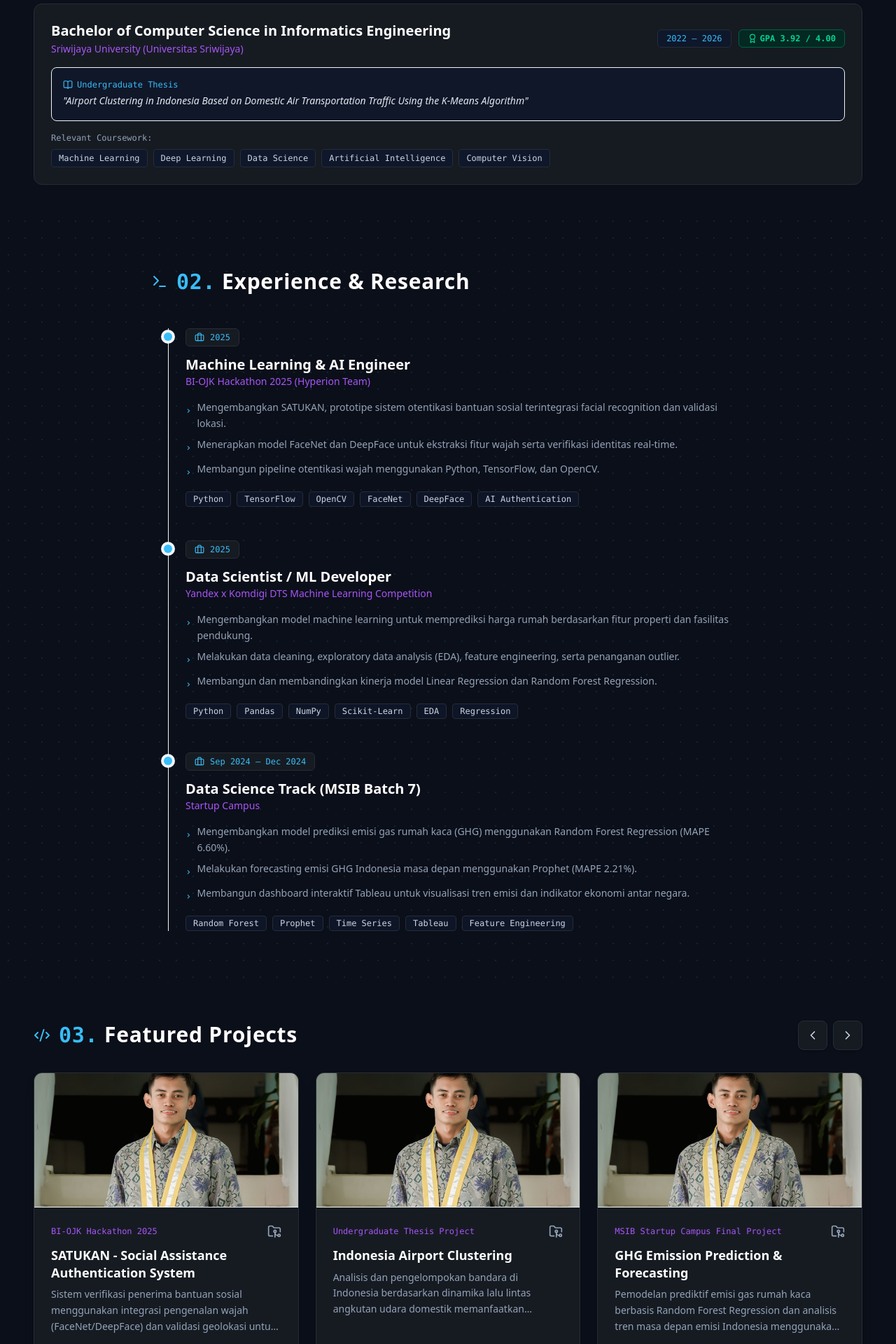
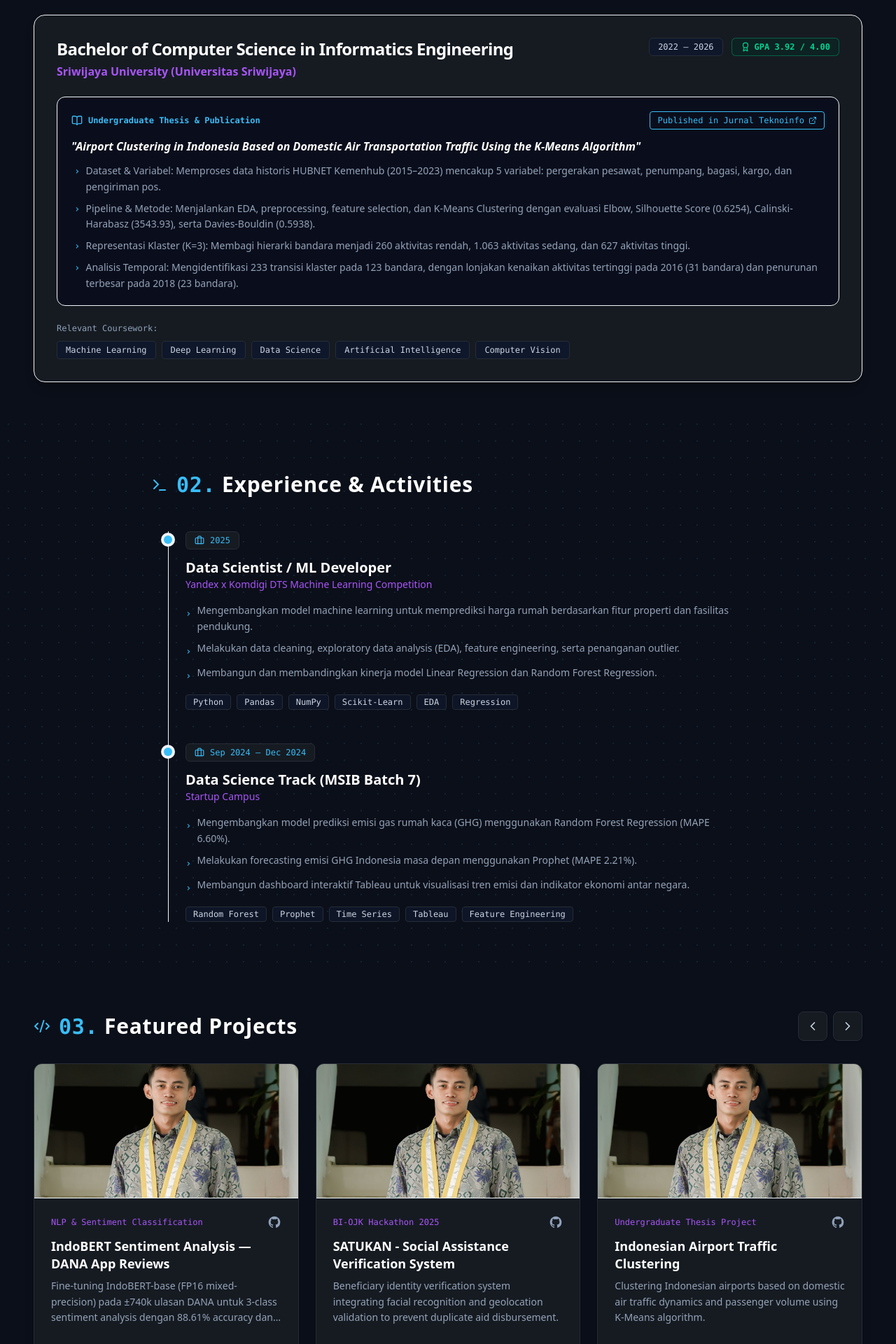
Before and after one commit to Morohmad/website-portofolio, a Next.js app: page / in a window 1280 px wide. Shown: the part 800-2720 px from the top of the page at 70% size. Built offline with nearby package versions, Linux system fonts and the light colour scheme.

Commit message:
Update projects data with IndoBERT and refined metrics

```diff
--- a/src/components/education.tsx
+++ b/src/components/education.tsx
@@ -2,64 +2,97 @@
 
 import React from "react";
 import { educationData } from "../data/education";
-import { GraduationCap, BookOpen, Award } from "lucide-react";
+import { GraduationCap, BookOpen, ExternalLink, Award } from "lucide-react";
 
 export default function Education() {
+  const edu = educationData;
+
   return (
-    <section id="education" className="py-10 bg-cyber-bg relative">
+    <section id="education" className="py-12 bg-cyber-bg relative">
       <div className="w-full max-w-[1400px] mx-auto px-6 md:px-12">
 
-        {/* Header */}
-        <div className="flex items-center gap-3 mb-6">
+        {/* Header Seksi */}
+        <div className="flex items-center gap-3 mb-8">
           <GraduationCap className="w-6 h-6 text-cyber-accent" />
           <h2 className="text-2xl md:text-3xl font-bold text-white tracking-wide">
             <span className="text-cyber-accent font-mono">01.</span> Education
           </h2>
         </div>
 
-        {/* Card Education */}
-        <div className="p-6 rounded-xl bg-cyber-card border border-cyber-border hover:border-cyber-accent/50 transition-all duration-300">
-          <div className="flex flex-col md:flex-row md:items-center justify-between gap-3 mb-4">
+        {/* Card Utama Education */}
+        <div className="p-6 md:p-8 rounded-2xl bg-cyber-card border border-cyber-border/80 hover:border-cyber-accent/50 transition-all duration-300 shadow-lg shadow-black/20">
+
+          {/* Header Card: Gelar, Universitas, Periode & GPA */}
+          <div className="flex flex-col md:flex-row md:items-start justify-between gap-4 mb-6">
             <div>
-              <h3 className="text-xl font-bold text-white mb-0.5">
-                {educationData.degree}
+              <h3 className="text-xl md:text-2xl font-bold text-white tracking-tight mb-1">
+                {edu.degree}
               </h3>
-              <p className="text-cyber-purple text-sm font-medium">
-                {educationData.institution}
+              <p className="text-sm md:text-base font-semibold text-cyber-purple">
+                {edu.institution}
               </p>
             </div>
 
-            <div className="flex flex-wrap items-center gap-2.5">
-              <span className="px-3 py-1 rounded-md bg-slate-900 border border-cyber-border text-cyber-accent font-mono text-xs">
-                {educationData.period}
+            <div className="flex items-center gap-3 shrink-0">
+              <span className="px-3 py-1 rounded-md bg-slate-900 border border-cyber-border text-slate-300 font-mono text-xs">
+                {edu.period}
               </span>
-              <span className="px-3 py-1 rounded-md bg-emerald-950/80 border border-emerald-800 text-emerald-400 font-mono text-xs font-semibold flex items-center gap-1">
+              <span className="inline-flex items-center gap-1.5 px-3 py-1 rounded-md bg-emerald-950/40 border border-emerald-500/40 text-emerald-400 font-mono text-xs font-semibold">
                 <Award className="w-3.5 h-3.5" />
-                GPA {educationData.gpa}
+                GPA {edu.gpa}
               </span>
             </div>
           </div>
 
-          {/* Thesis */}
-          <div className="mb-4 p-4 rounded-lg bg-slate-900/80 border border-cyber-border/80">
-            <p className="text-xs font-mono text-cyber-accent mb-1 flex items-center gap-1.5 font-medium">
-              <BookOpen className="w-3.5 h-3.5" /> Undergraduate Thesis
-            </p>
-            <p className="text-sm text-slate-200 italic leading-relaxed">
-              "{educationData.thesisTitle}"
-            </p>
+          {/* Kotak Skripsi & Publikasi Jurnal */}
+          <div className="p-5 rounded-xl bg-slate-950/60 border border-cyber-border/60 mb-6">
+
+            {/* Header Skripsi & Tautan Jurnal */}
+            <div className="flex flex-col sm:flex-row sm:items-center justify-between gap-2 mb-3">
+              <div className="flex items-center gap-2 text-cyber-accent font-mono text-xs font-semibold">
+                <BookOpen className="w-4 h-4" />
+                <span>Undergraduate Thesis & Publication</span>
+              </div>
+
+              {edu.thesis.journalUrl && (
+                <a
+                  href={edu.thesis.journalUrl}
+                  target="_blank"
+                  rel="noopener noreferrer"
+                  className="inline-flex items-center gap-1.5 px-2.5 py-1 rounded bg-cyber-accent/10 border border-cyber-accent/30 text-cyber-accent hover:bg-cyber-accent hover:text-slate-950 transition-all duration-200 text-xs font-mono font-medium self-start sm:self-auto"
+                >
+                  <span>Published in {edu.thesis.journal}</span>
+                  <ExternalLink className="w-3 h-3" />
+                </a>
+              )}
+            </div>
+
+            {/* Judul Skripsi */}
+            <h4 className="text-sm md:text-base font-bold text-white mb-3 italic">
+              "{edu.thesis.title}"
+            </h4>
+
+            {/* Poin-Poin Detail Penelitian */}
+            <ul className="space-y-2 text-xs md:text-sm text-cyber-text leading-relaxed pl-1">
+              {edu.thesis.highlights.map((point: string, idx: number) => (
+                <li key={idx} className="flex items-start gap-2">
+                  <span className="text-cyber-accent font-mono">›</span>
+                  <span>{point}</span>
+                </li>
+              ))}
+            </ul>
           </div>
 
-          {/* Coursework */}
+          {/* Relevant Coursework */}
           <div>
-            <p className="text-xs font-mono text-cyber-text mb-2">
+            <span className="block text-xs font-mono text-slate-400 mb-2.5">
               Relevant Coursework:
-            </p>
+            </span>
             <div className="flex flex-wrap gap-2">
-              {educationData.courses.map((course, idx) => (
+              {edu.coursework.map((course: string, idx: number) => (
                 <span
                   key={idx}
-                  className="px-2.5 py-1 text-xs font-mono rounded bg-slate-900 border border-cyber-border text-slate-300"
+                  className="px-3 py-1 text-xs font-mono rounded bg-slate-900 border border-cyber-border text-slate-300"
                 >
                   {course}
                 </span>
--- a/src/components/experience.tsx
+++ b/src/components/experience.tsx
@@ -13,7 +13,7 @@ export default function Experience() {
         <div className="flex items-center gap-3 mb-12">
           <Terminal className="w-6 h-6 text-cyber-accent" />
           <h2 className="text-2xl md:text-3xl font-bold text-white tracking-wide">
-            <span className="text-cyber-accent font-mono">02.</span> Experience & Research
+            <span className="text-cyber-accent font-mono">02.</span> Experience & Activities
           </h2>
         </div>
 
--- a/src/components/hero.tsx
+++ b/src/components/hero.tsx
@@ -17,7 +17,7 @@ export default function Hero() {
           {/* Badge Status */}
           <div className="inline-flex items-center gap-2 px-3 py-1 rounded-full bg-cyber-card border border-cyber-border text-cyber-accent font-mono text-xs mb-5">
             <Terminal className="w-3.5 h-3.5" />
-            <span>System.initialize("Portfolio")</span>
+            <span>Portfolio</span>
           </div>
 
           {/* Name */}
@@ -108,7 +108,7 @@ export default function Hero() {
 
             {/* Accent Corner Badge */}
             <div className="absolute -bottom-3 -right-3 px-3 py-1 bg-slate-900 border border-cyber-accent text-cyber-accent font-mono text-[11px] rounded-md shadow-lg">
-              Data Enthusiast
+              Data & AI Enthusiast
             </div>
 
           </div>
--- a/src/components/projects.tsx
+++ b/src/components/projects.tsx
@@ -3,7 +3,7 @@
 import React, { useState } from "react";
 import Image from "next/image";
 import { projectsData } from "../data/projects";
-import { Code2, FolderGit2, ChevronLeft, ChevronRight } from "lucide-react";
+import { Code2, ChevronLeft, ChevronRight } from "lucide-react";
 
 export default function Projects() {
   const [startIndex, setStartIndex] = useState(0);
@@ -67,7 +67,7 @@ export default function Projects() {
               className="rounded-xl bg-cyber-card border border-cyber-border hover:border-cyber-accent/60 transition-all duration-300 flex flex-col justify-between group overflow-hidden shadow-lg shadow-black/20"
             >
               <div>
-                {/* Gambar Project Placeholder dari public/profile.jpeg */}
+                {/* Gambar Project */}
                 <div className="relative w-full h-48 bg-slate-900 overflow-hidden border-b border-cyber-border/60">
                   <Image
                     src={(project as any).image || "/profile.jpeg"}
@@ -81,7 +81,7 @@ export default function Projects() {
                 </div>
 
                 <div className="p-6">
-                  {/* Header Card */}
+                  {/* Header Card: Subtitle & Logo GitHub */}
                   <div className="flex items-center justify-between mb-3">
                     <span className="text-xs font-mono text-cyber-purple font-medium">
                       {project.subtitle}
@@ -91,10 +91,20 @@ export default function Projects() {
                         href={project.githubUrl}
                         target="_blank"
                         rel="noopener noreferrer"
-                        className="text-cyber-text hover:text-white transition-colors"
-                        title="View Repository"
+                        className="text-slate-400 hover:text-white transition-colors"
+                        title="View GitHub Repository"
                       >
-                        <FolderGit2 className="w-5 h-5" />
+                        <svg
+                          className="w-5 h-5 fill-current"
+                          viewBox="0 0 24 24"
+                          aria-hidden="true"
+                        >
+                          <path
+                            fillRule="evenodd"
+                            clipRule="evenodd"
+                            d="M12 2C6.477 2 2 6.484 2 12.017c0 4.425 2.865 8.18 6.839 9.504.5.092.682-.217.682-.483 0-.237-.008-.868-.013-1.703-2.782.605-3.369-1.343-3.369-1.343-.454-1.158-1.11-1.466-1.11-1.466-.908-.62.069-.608.069-.608 1.003.07 1.53 1.032 1.53 1.032.892 1.53 2.341 1.088 2.91.832.092-.647.35-1.088.636-1.338-2.22-.253-4.555-1.113-4.555-4.951 0-1.093.39-1.988 1.029-2.688-.103-.253-.446-1.272.098-2.65 0 0 .84-.27 2.75 1.026A9.564 9.564 0 0112 6.844c.85.004 1.705.115 2.504.337 1.909-1.296 2.747-1.027 2.747-1.027.546 1.379.202 2.398.1 2.651.64.7 1.028 1.595 1.028 2.688 0 3.848-2.339 4.695-4.566 4.943.359.309.678.92.678 1.855 0 1.338-.012 2.419-.012 2.747 0 .268.18.58.688.482A10.019 10.019 0 0022 12.017C22 6.484 17.522 2 12 2z"
+                          />
+                        </svg>
                       </a>
                     )}
                   </div>
--- a/src/data/education.ts
+++ b/src/data/education.ts
@@ -1,25 +1,25 @@
-export interface EducationItem {
-  id: string;
-  period: string;
-  degree: string;
-  institution: string;
-  gpa: string;
-  thesisTitle: string;
-  courses: string[];
-}
-
-export const educationData: EducationItem = {
-  id: "edu-1",
-  period: "2022 – 2026",
+export const educationData = {
   degree: "Bachelor of Computer Science in Informatics Engineering",
   institution: "Sriwijaya University (Universitas Sriwijaya)",
+  period: "2022 — 2026",
   gpa: "3.92 / 4.00",
-  thesisTitle: "Airport Clustering in Indonesia Based on Domestic Air Transportation Traffic Using the K-Means Algorithm",
-  courses: [
+  thesis: {
+    title:
+      "Airport Clustering in Indonesia Based on Domestic Air Transportation Traffic Using the K-Means Algorithm",
+    journal: "Jurnal Teknoinfo",
+    journalUrl: "https://publikasi.teknokrat.ac.id/index.php/teknoinfo/article/view/1808",
+    highlights: [
+      "Dataset & Variabel: Memproses data historis HUBNET Kemenhub (2015–2023) mencakup 5 variabel: pergerakan pesawat, penumpang, bagasi, kargo, dan pengiriman pos.",
+      "Pipeline & Metode: Menjalankan EDA, preprocessing, feature selection, dan K-Means Clustering dengan evaluasi Elbow, Silhouette Score (0.6254), Calinski-Harabasz (3543.93), serta Davies-Bouldin (0.5938).",
+      "Representasi Klaster (K=3): Membagi hierarki bandara menjadi 260 aktivitas rendah, 1.063 aktivitas sedang, dan 627 aktivitas tinggi.",
+      "Analisis Temporal: Mengidentifikasi 233 transisi klaster pada 123 bandara, dengan lonjakan kenaikan aktivitas tertinggi pada 2016 (31 bandara) dan penurunan terbesar pada 2018 (23 bandara).",
+    ],
+  },
+  coursework: [
     "Machine Learning",
     "Deep Learning",
     "Data Science",
     "Artificial Intelligence",
-    "Computer Vision"
-  ]
+    "Computer Vision",
+  ],
 };
--- a/src/data/experience.ts
+++ b/src/data/experience.ts
@@ -8,18 +8,6 @@ export interface ExperienceItem {
 }
 
 export const experiences: ExperienceItem[] = [
-  {
-    id: "exp-1",
-    period: "2025",
-    role: "Machine Learning & AI Engineer",
-    organization: "BI-OJK Hackathon 2025 (Hyperion Team)",
-    description: [
-      "Mengembangkan SATUKAN, prototipe sistem otentikasi bantuan sosial terintegrasi facial recognition dan validasi lokasi.",
-      "Menerapkan model FaceNet dan DeepFace untuk ekstraksi fitur wajah serta verifikasi identitas real-time.",
-      "Membangun pipeline otentikasi wajah menggunakan Python, TensorFlow, dan OpenCV."
-    ],
-    skills: ["Python", "TensorFlow", "OpenCV", "FaceNet", "DeepFace", "AI Authentication"]
-  },
   {
     id: "exp-2",
     period: "2025",
--- a/src/data/projects.ts
+++ b/src/data/projects.ts
@@ -1,39 +1,101 @@
-export interface ProjectItem {
-  id: string;
-  title: string;
-  subtitle: string;
-  description: string;
-  techStack: string[];
-  metrics?: string;
-  githubUrl?: string;
-}
+export const projectsData = [
+  {
+    id: "1",
 
-export const projectsData: ProjectItem[] = [
+    title: "IndoBERT Sentiment Analysis — DANA App Reviews",
+
+    subtitle: "NLP & Sentiment Classification",
+
+    description:
+      "Fine-tuning IndoBERT-base (FP16 mixed-precision) pada ±740k ulasan DANA untuk 3-class sentiment analysis dengan 88.61% accuracy dan 86.64% F1-score.",
+
+    image: "/profile.jpeg",
+
+    metrics: "740K+ Reviews | 88.61% Accuracy",
+
+    githubUrl: "https://github.com/Morohmad",
+
+    techStack: [
+      "Python",
+      "PyTorch",
+      "Hugging Face",
+      "IndoBERT",
+      "Scikit-Learn",
+      "Pandas",
+    ],
+  },
+
   {
-    id: "proj-1",
-    title: "SATUKAN - Social Assistance Authentication System",
+    id: "2",
+
+    title: "SATUKAN - Social Assistance Verification System",
+
     subtitle: "BI-OJK Hackathon 2025",
-    description: "Sistem verifikasi penerima bantuan sosial menggunakan integrasi pengenalan wajah (FaceNet/DeepFace) dan validasi geolokasi untuk mencegah duplikasi dan kecurangan.",
-    techStack: ["Python", "TensorFlow", "OpenCV", "FaceNet", "DeepFace"],
-    metrics: "Real-time Identity Verification",
-    githubUrl: "https://github.com/Morohmad"
+
+    description:
+      "Beneficiary identity verification system integrating facial recognition and geolocation validation to prevent duplicate aid disbursement.",
+
+    image: "/profile.jpeg",
+
+    metrics: "Face Recognition",
+
+    githubUrl: "https://github.com/Morohmad",
+
+    techStack: [
+      "Python",
+      "TensorFlow",
+      "OpenCV",
+      "FaceNet",
+      "DeepFace",
+    ],
   },
+
   {
-    id: "proj-2",
-    title: "Indonesia Airport Clustering",
+    id: "3",
+
+    title: "Indonesian Airport Traffic Clustering",
+
     subtitle: "Undergraduate Thesis Project",
-    description: "Analisis dan pengelompokan bandara di Indonesia berdasarkan dinamika lalu lintas angkutan udara domestik memanfaatkan algoritma K-Means.",
-    techStack: ["Python", "K-Means", "Scikit-Learn", "Pandas", "EDA"],
-    metrics: "Domestic Air Traffic Dataset",
-    githubUrl: "https://github.com/Morohmad"
+
+    description:
+      "Clustering Indonesian airports based on domestic air traffic dynamics and passenger volume using K-Means algorithm.",
+
+    image: "/profile.jpeg",
+
+    metrics: "3 Traffic Clusters | 2015–2023",
+
+    githubUrl: "https://github.com/Morohmad",
+
+    techStack: [
+      "Python",
+      "K-Means",
+      "Scikit-Learn",
+      "Pandas",
+      "EDA",
+    ],
   },
+
   {
-    id: "proj-3",
+    id: "4",
+
     title: "GHG Emission Prediction & Forecasting",
-    subtitle: "MSIB Startup Campus Final Project",
-    description: "Pemodelan prediktif emisi gas rumah kaca berbasis Random Forest Regression dan analisis tren masa depan emisi Indonesia menggunakan algoritma Prophet.",
-    techStack: ["Random Forest", "Prophet", "Tableau", "Scikit-Learn"],
-    metrics: "Prophet MAPE: 2.21% | RF MAPE: 6.60%",
-    githubUrl: "https://github.com/Morohmad"
-  }
+
+    subtitle: "MSIB Final Project",
+
+    description:
+      "Predictive modeling for greenhouse gas emissions using Random Forest Regression and Prophet time series forecasting.",
+
+    image: "/profile.jpeg",
+
+    metrics: "Regression | Time Series Forecasting",
+
+    githubUrl: "https://github.com/Morohmad",
+
+    techStack: [
+      "Python",
+      "Random Forest",
+      "Prophet",
+      "Scikit-Learn",
+    ],
+  },
 ];
```
